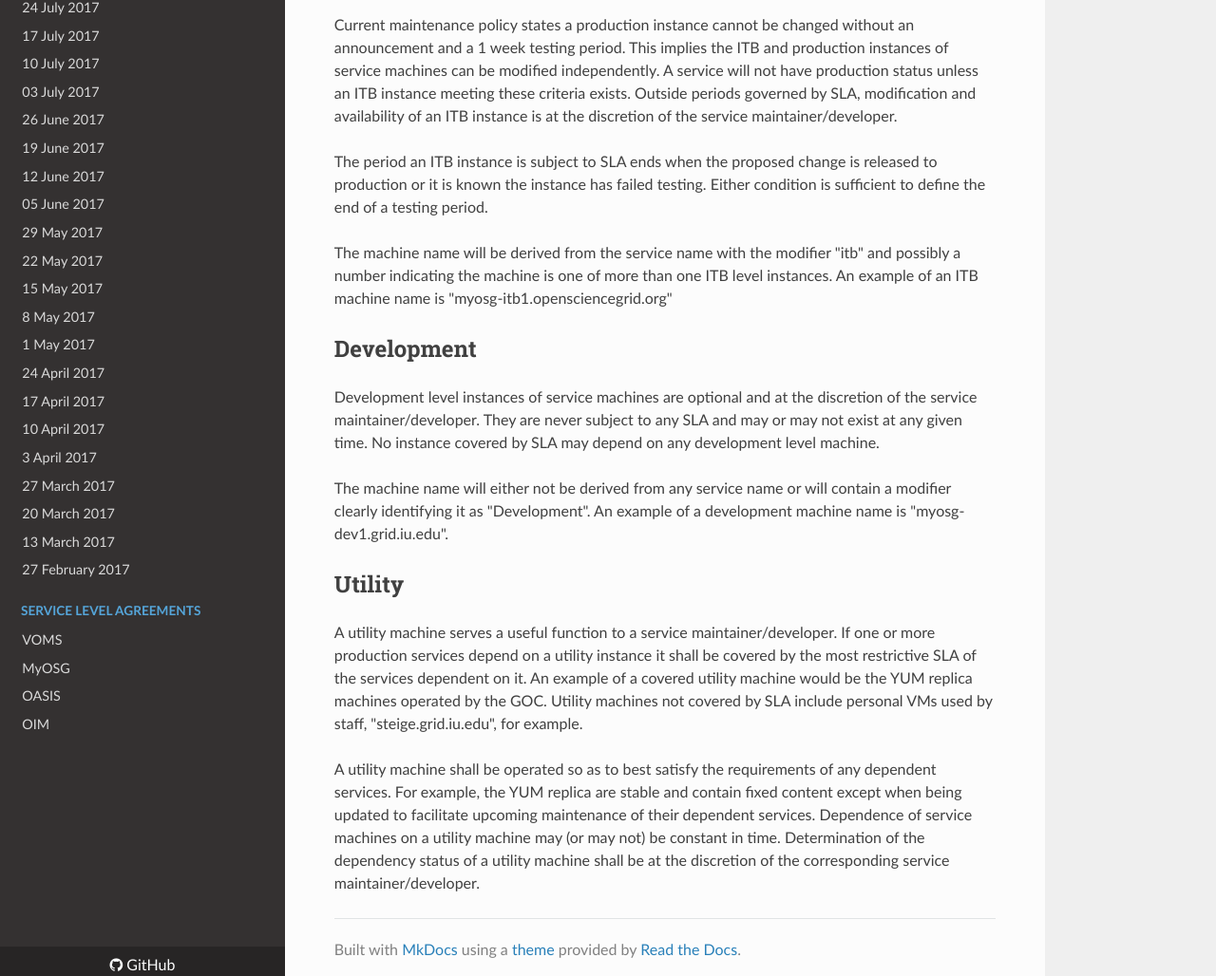
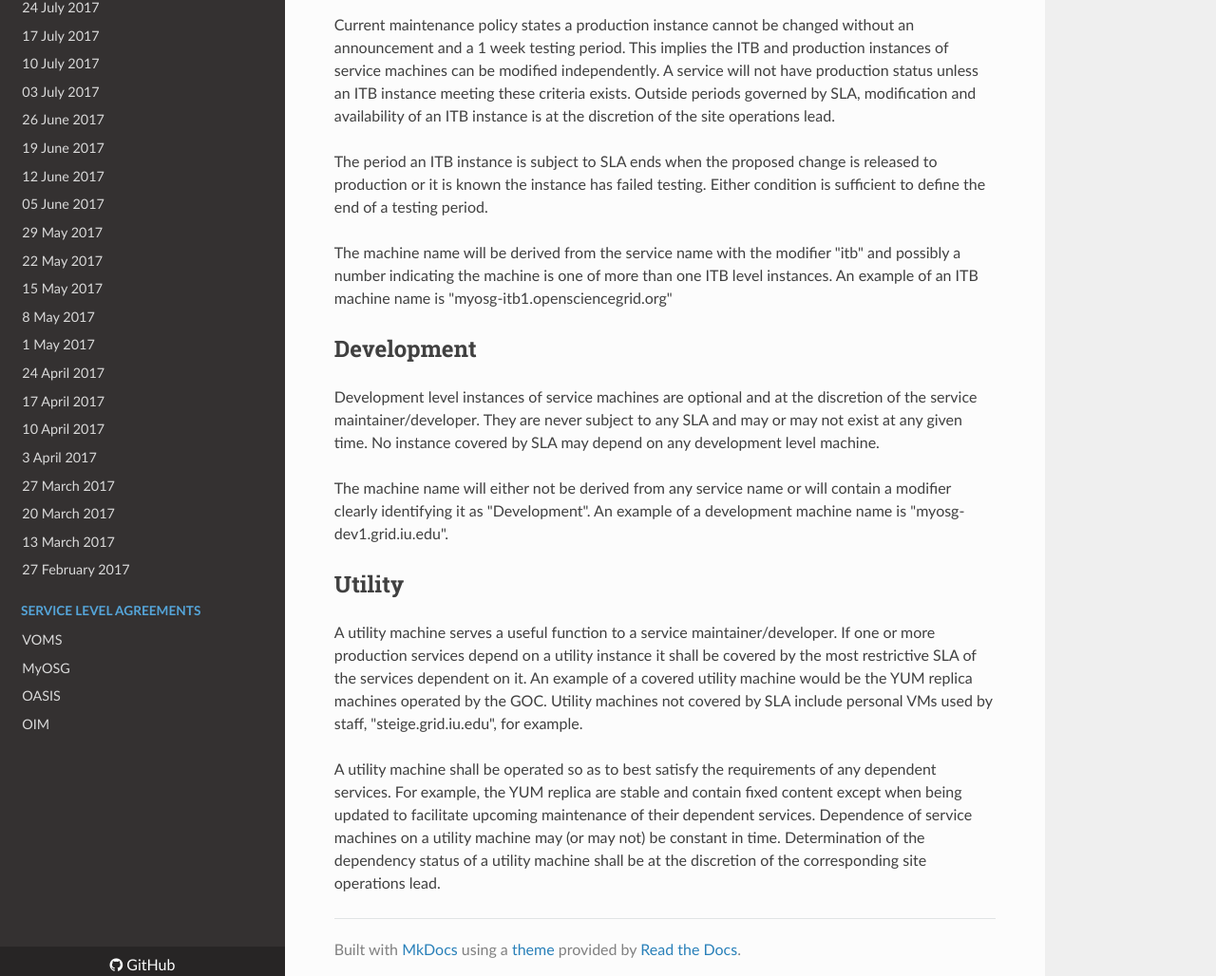
Before and after one commit to osg-htc/operations, an MkDocs documentation site: the page built from docs/SLA/ServiceTypeDefinition.md, in a window 1280 px wide and 1400 px high, scrolled down 262 px. Shown: the part 363-1391 px from the top of the window at 95% size. Built offline with MkDocs 1.6.1, drawn with Linux system fonts in a browser that asks for light colours; nearby versions of some CDN libraries; old or Windows-style settings are respelled for this version of MkDocs.

Commit message:
Update ServiceTypeDefinition.md

```diff
--- a/docs/SLA/ServiceTypeDefinition.md
+++ b/docs/SLA/ServiceTypeDefinition.md
@@ -27,7 +27,7 @@ testing period. This implies the ITB and production instances of
 service machines can be modified independently. A service will not have production
 status unless an ITB instance meeting these criteria exists. Outside periods
 governed by SLA, modification and availability of an ITB instance is at the
-discretion of the service maintainer/developer.
+discretion of the site operations lead.
 
 The period an ITB instance is subject to SLA ends when
 the proposed change is released to production or it is known the instance
@@ -66,4 +66,4 @@ the YUM replica are stable and contain fixed content except when being updated
 to facilitate upcoming maintenance of their dependent services. Dependence of
 service machines on a utility machine may (or may not) be constant in time.
 Determination of the dependency status of a utility machine shall be at the
-discretion of the corresponding service maintainer/developer.
+discretion of the corresponding site operations lead.
```
